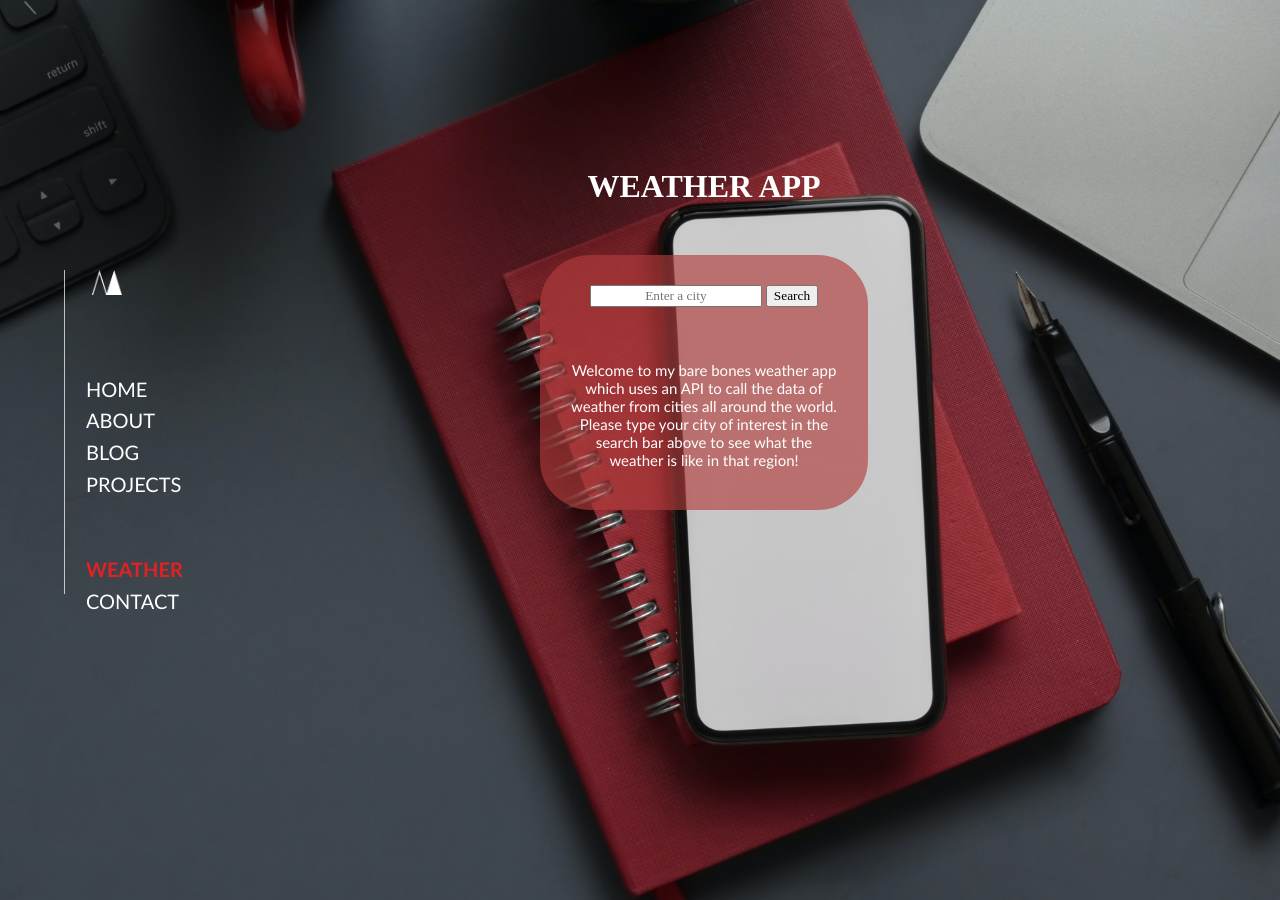
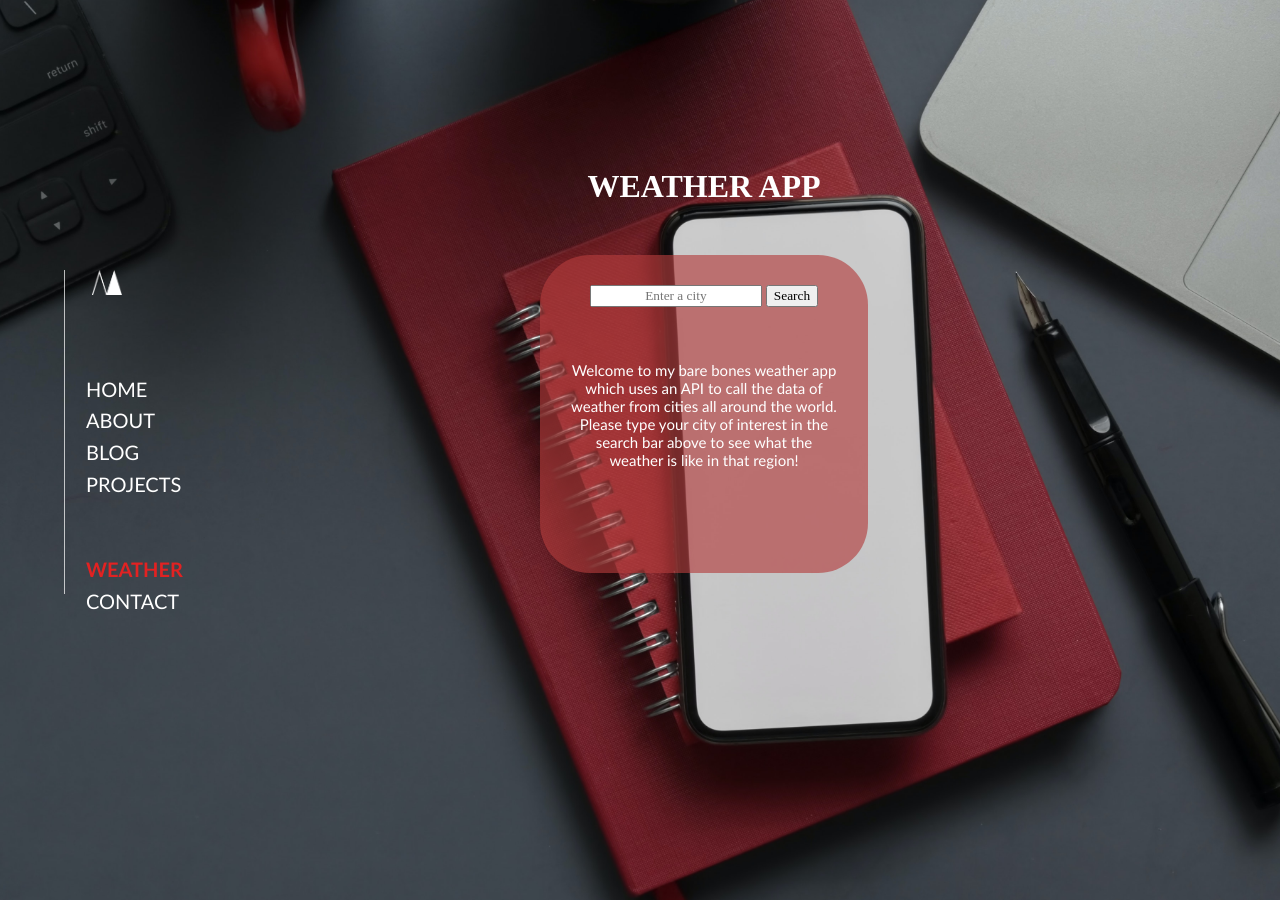
Before and after one commit to Illcarious/Illcarious.github.io, a Jekyll site: the page weather.html, which Jekyll copies as it is, in a window 1280 px wide. Built offline with Jekyll 4.4.1, drawn with Linux system fonts in a browser that asks for light colours.

Commit message:
update css padding for overlay

```diff
--- a/css/main.css
+++ b/css/main.css
@@ -280,7 +280,7 @@ ul.posts a{
 .overlay_weather{
     width: 35%;
     height: 25vh;
-    padding: 30px 30px 0px 30px;
+    padding: 30px 30px 7vh 30px;
     margin-left: auto;
     margin-right: auto;
     background-color: rgba(180, 61, 61, 0.633);
```
